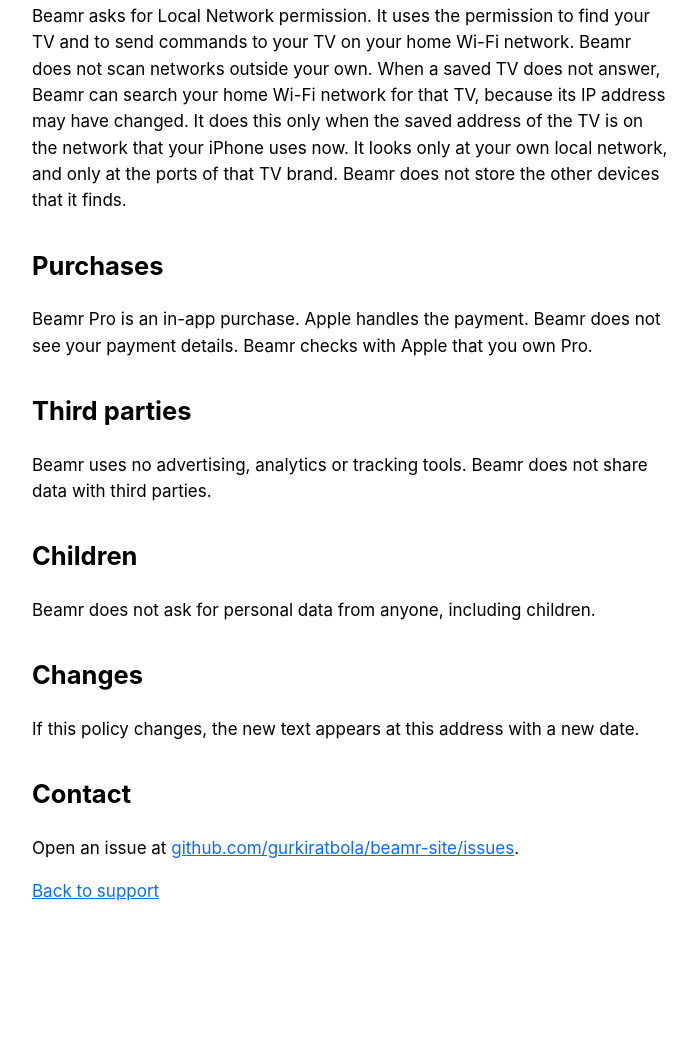
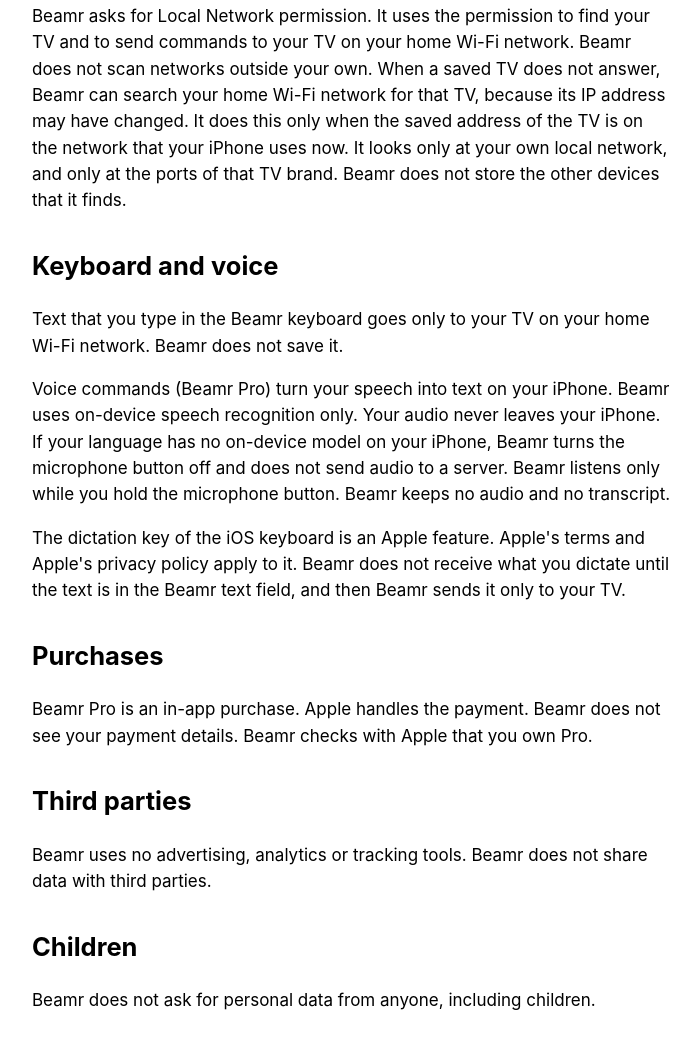
Before and after one commit to gurkiratbola/beamr-site, a plain HTML site: page privacy.html in a window 1280 px wide. Shown: the part 1256-2299 px from the top of the page, without its empty margins (288-988 px from the left). Before the commit the page ends 2201 px from the top, so only its background shows below. Drawn offline with Linux system fonts and the light colour scheme.

Commit message:
Privacy: add the Keyboard and voice section
Co-Authored-By: Claude Sonnet 5.5 <noreply@anthropic.com>

```diff
--- a/privacy.html
+++ b/privacy.html
@@ -17,6 +17,10 @@
 <p>This data stays on your iPhone. If you delete the app, iOS deletes this data. Keychain items can stay on the device after you delete an app. Remove a TV in the app to delete its saved token. The Google TV certificate stays until you delete the app.</p>
 <h2>Local Network access</h2>
 <p>Beamr asks for Local Network permission. It uses the permission to find your TV and to send commands to your TV on your home Wi-Fi network. Beamr does not scan networks outside your own. When a saved TV does not answer, Beamr can search your home Wi-Fi network for that TV, because its IP address may have changed. It does this only when the saved address of the TV is on the network that your iPhone uses now. It looks only at your own local network, and only at the ports of that TV brand. Beamr does not store the other devices that it finds.</p>
+<h2>Keyboard and voice</h2>
+<p>Text that you type in the Beamr keyboard goes only to your TV on your home Wi-Fi network. Beamr does not save it.</p>
+<p>Voice commands (Beamr Pro) turn your speech into text on your iPhone. Beamr uses on-device speech recognition only. Your audio never leaves your iPhone. If your language has no on-device model on your iPhone, Beamr turns the microphone button off and does not send audio to a server. Beamr listens only while you hold the microphone button. Beamr keeps no audio and no transcript.</p>
+<p>The dictation key of the iOS keyboard is an Apple feature. Apple's terms and Apple's privacy policy apply to it. Beamr does not receive what you dictate until the text is in the Beamr text field, and then Beamr sends it only to your TV.</p>
 <h2>Purchases</h2>
 <p>Beamr Pro is an in-app purchase. Apple handles the payment. Beamr does not see your payment details. Beamr checks with Apple that you own Pro.</p>
 <h2>Third parties</h2>
```
